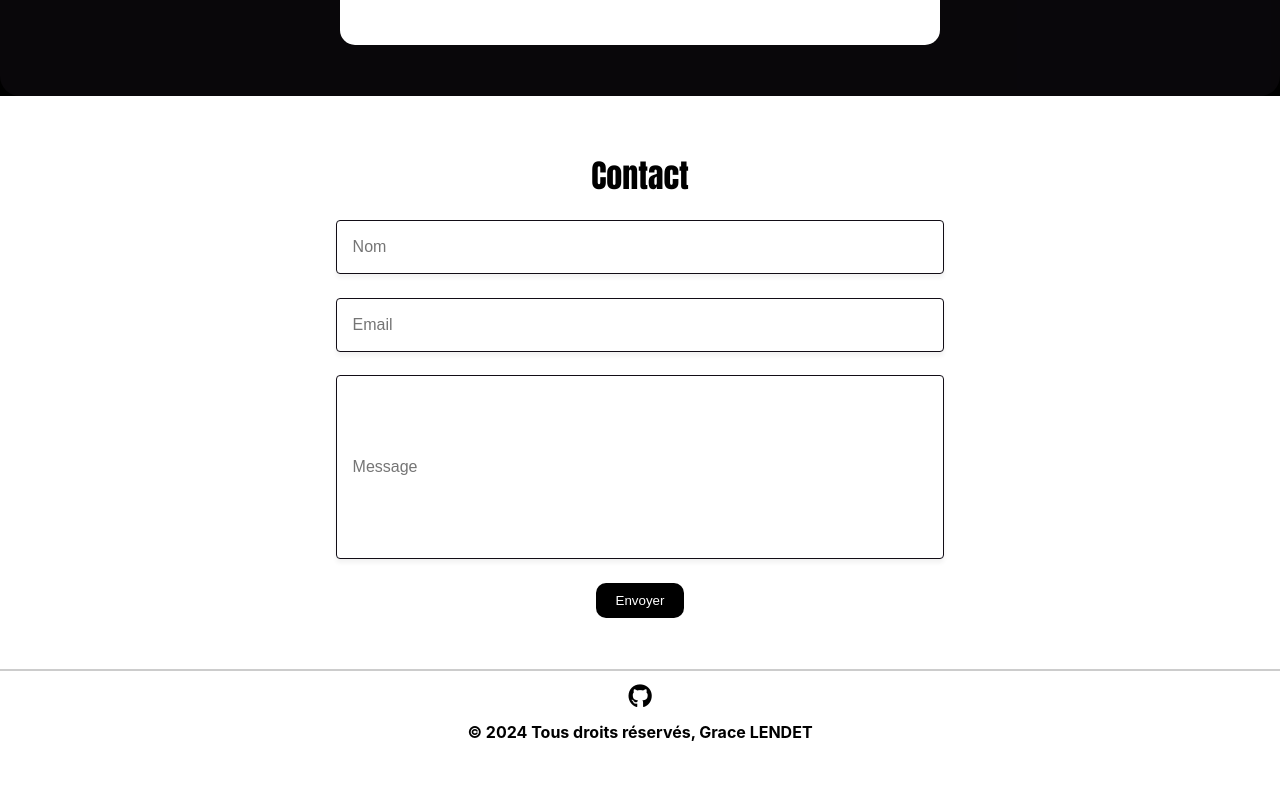
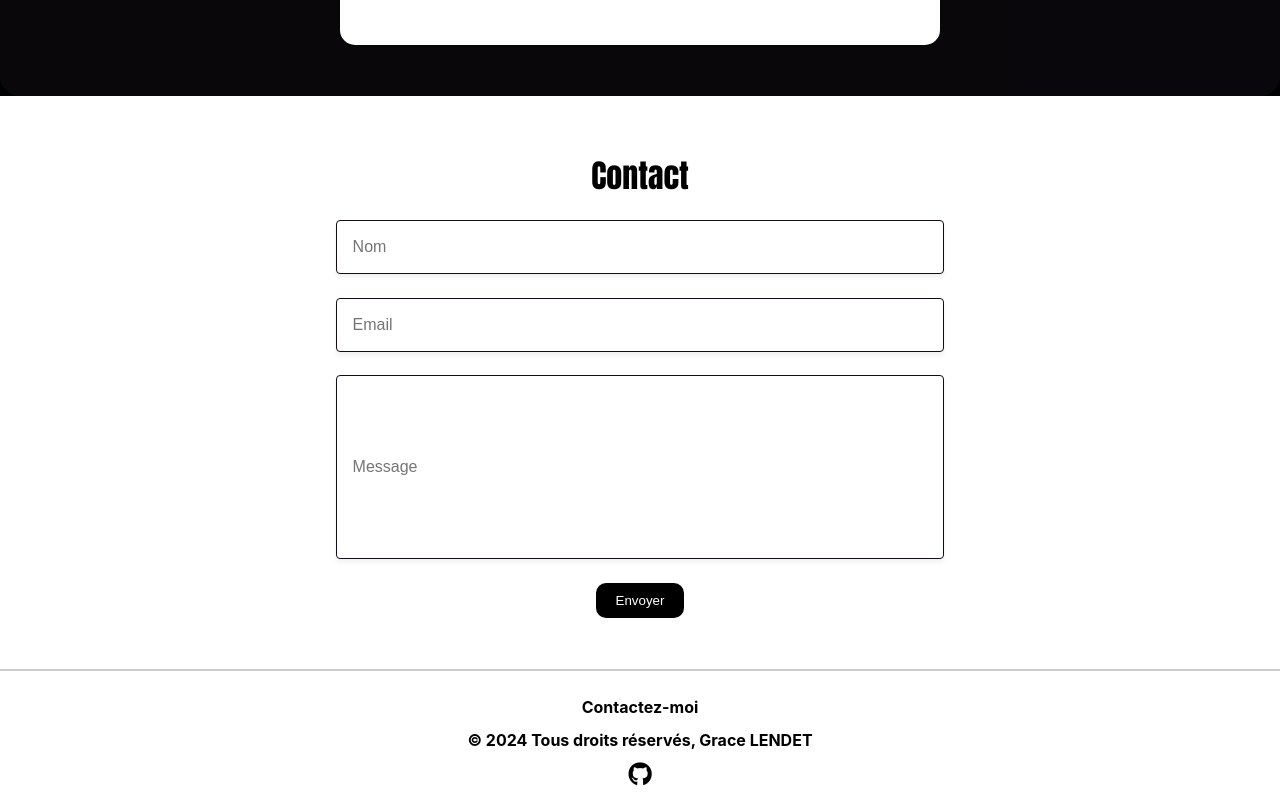
Before and after one commit to graceldt/Portfolio, a React (Create React App) app: page / in a window 1280 px wide. Shown: the part 3974-4774 px from the top of the page. Before the commit the page ends 4729 px from the top, so only its background shows below. Built offline with nearby package versions, Linux system fonts and the light colour scheme.

Commit message:
ajout cv et adresse mail

```diff
--- a/src/App.css
+++ b/src/App.css
@@ -291,16 +291,24 @@ input {
   flex-direction: column;
   align-items: center;
   border-top: 2px solid #ccc;
+  font-weight: bold;
   padding: 1% 0 1% 0;
+}
+
+.footer a {
+  text-decoration: none;
+  color: #000;
+  padding-top: 1%;
+}
+
+
+.footer-text {
+  padding-top: 1%;
 }
 
 .fa-github{
   font-size: 1.5rem;
   color: #000;
-}
-.footer-text {
-  padding-top: 1%;
-  font-weight: bold;
 }
 /****** Media queries ***********/
 
--- a/src/components/about_me.jsx
+++ b/src/components/about_me.jsx
@@ -1,4 +1,5 @@
-import Grace from "../images/portrait.webp";
+import Grace from "../images/portrait.webp"
+import csv_pdf from "../document/cv_grace_lendet.pdf"
 
 
 function AboutMe (){
@@ -13,7 +14,7 @@ function AboutMe (){
                     <br/>La première étape de ce nouveau défi a été la formation d'Intégrateur Web d'Openclassroom.
                     Je suis à présent, à la recherche de nouvelles opportunités pour approfondir mes connaissances et renforcer mes acquis.
                 </p>
-                <button className="download_button"><a href="#" target="_blank">Télécharger mon CV</a></button>
+                <button className="download_button"><a href={csv_pdf} target="_blank">Télécharger mon CV</a></button>
             </div>
         </div>
     );
--- a/src/components/footer.jsx
+++ b/src/components/footer.jsx
@@ -2,10 +2,11 @@
 
 function FooterApp() {
     return <footer className="footer" >
-            <a href="https://github.com/graceldt" target="_blank"><i className="fa-brands fa-github"></i></a>
+            <a href="mailto:grace.lendet@gmail.com "  className="footer-text">Contactez-moi</a>
             <p className="footer-text">
             © 2024 Tous droits réservés, Grace LENDET
             </p>
+            <a href="https://github.com/graceldt" target="_blank"><i className="fa-brands fa-github"></i></a>
         </footer>
 
         ;
```
Also changed, not shown: 1 other file (tests, documents, lock files or other folders).
